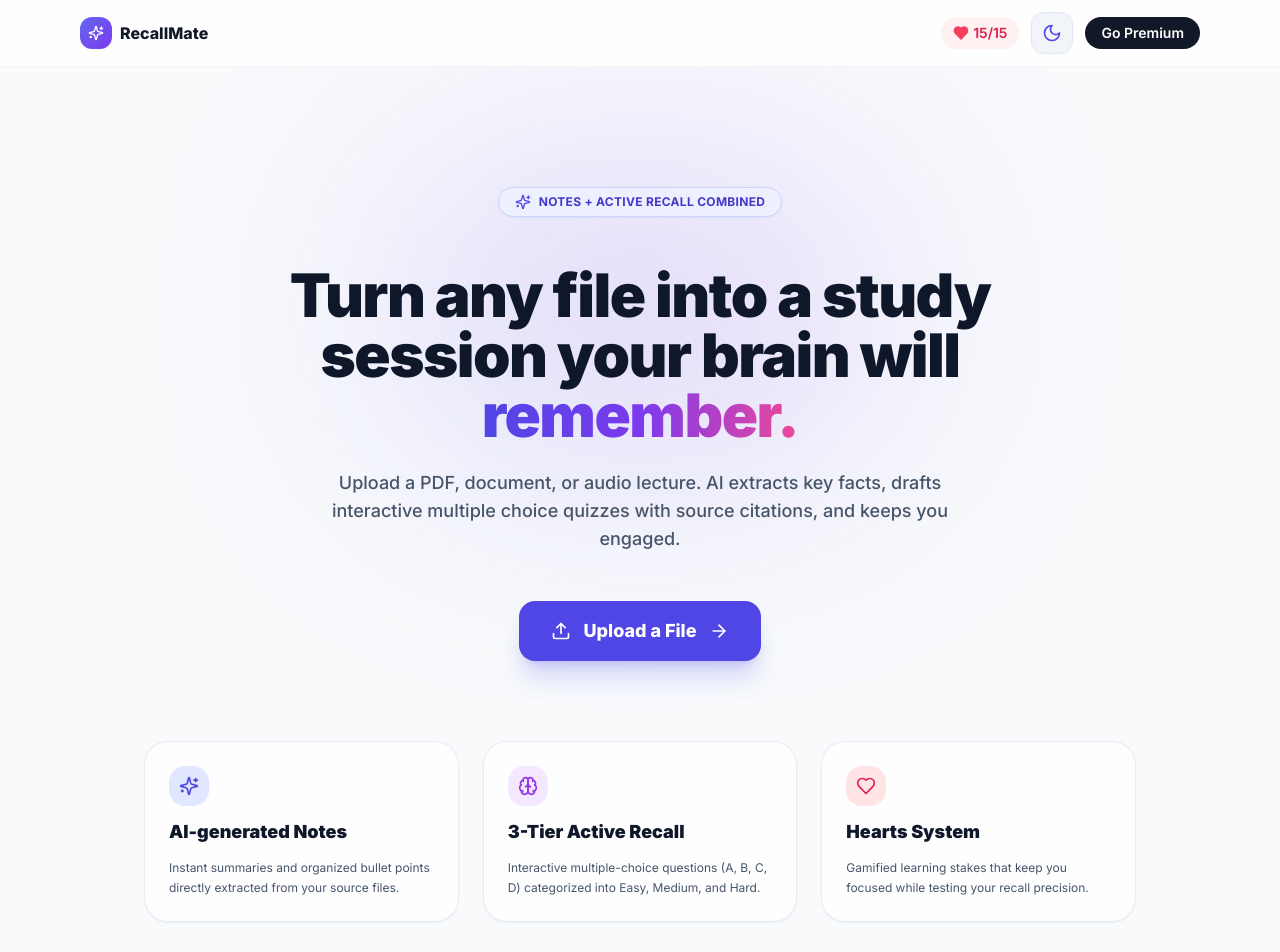
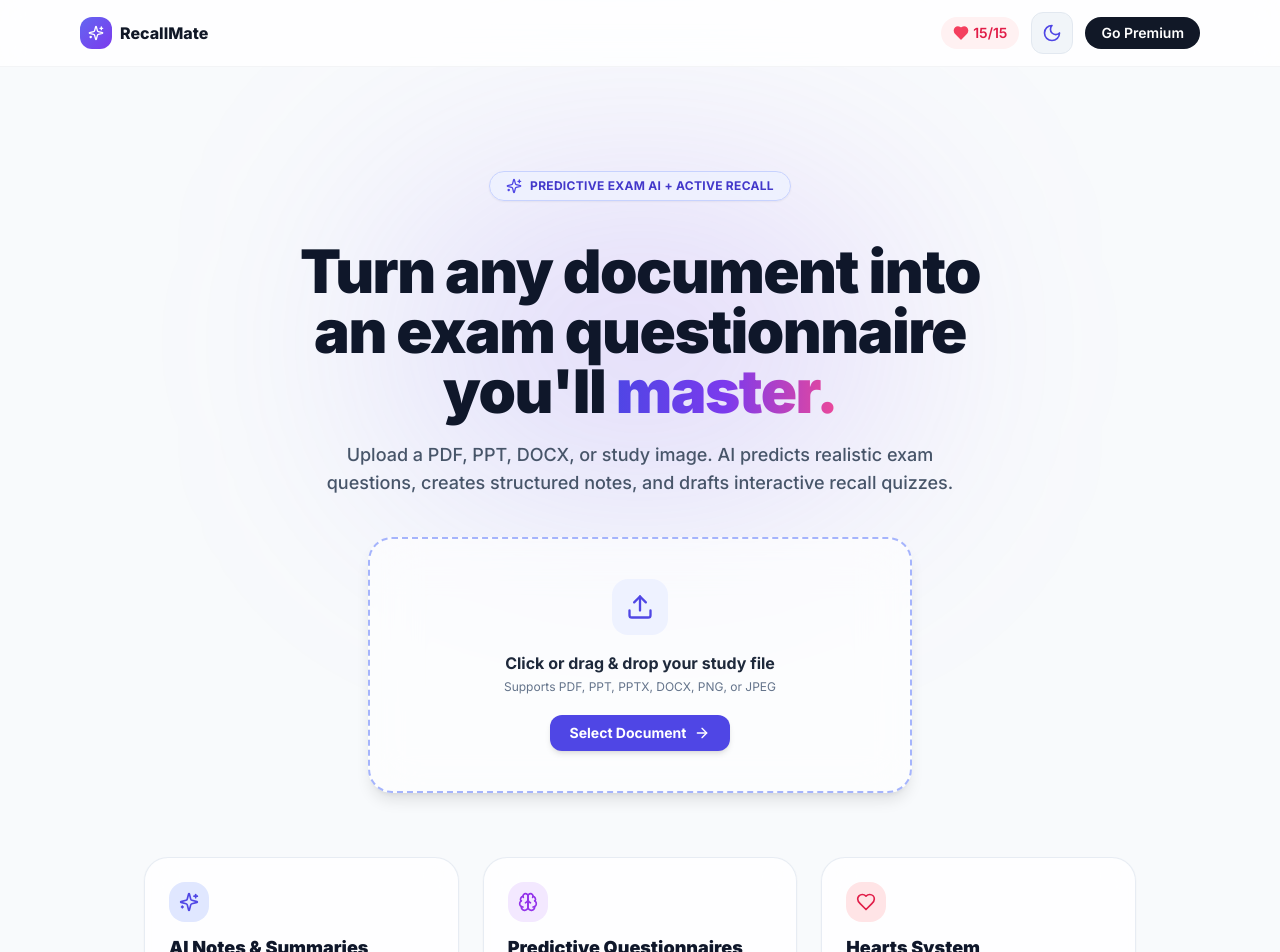
Before and after one commit to mmmedea/Recallmate, a Next.js app: page / in a window 1280 px wide. Shown: the top 952 px of the page. Built offline with nearby package versions, Linux system fonts and the light colour scheme.

Commit message:
Add predictive exam generation, balance difficulty scenarios, increase randomization temp, and focus on doc/img formats

```diff
--- a/app/layout.tsx
+++ b/app/layout.tsx
@@ -3,12 +3,13 @@ import { Inter } from "next/font/google";
 import "@/app/globals.css";
 import Navbar from "@/components/Navbar";
 import { ThemeProvider } from "@/components/ThemeProvider";
+import InactivityPreventer from "@/components/InactivityPreventer";
 
 const inter = Inter({ subsets: ["latin"] });
 
 export const metadata: Metadata = {
   title: "RecallMate – Study Smarter with AI",
-  description: "Upload notes, slides, or videos and let AI turn them into active recall questions.",
+  description: "Upload study documents or images and let AI turn them into predictive exam questions and active recall quizzes.",
 };
 
 export default function RootLayout({ children }: { children: React.ReactNode }) {
@@ -16,6 +17,7 @@ export default function RootLayout({ children }: { children: React.ReactNode })
     <html lang="en" suppressHydrationWarning>
       <body className={`${inter.className} bg-slate-50 dark:bg-slate-950 text-slate-900 dark:text-slate-100 min-h-screen transition-colors duration-200 antialiased`}>
         <ThemeProvider attribute="class" defaultTheme="system" enableSystem>
+          <InactivityPreventer />
           <Navbar />
           <main className="mx-auto max-w-6xl px-4 pb-20 pt-6">{children}</main>
         </ThemeProvider>
--- a/app/page.tsx
+++ b/app/page.tsx
@@ -1,11 +1,22 @@
 "use client";
 
-import Link from "next/link";
-import { Upload, Sparkles, Brain, Heart, ArrowRight } from "lucide-react";
+import { useState } from "react";
+import { Upload, Sparkles, Brain, Heart, FileText, ArrowRight } from "lucide-react";
 
 export default function HomePage() {
+  const [selectedFile, setSelectedFile] = useState<File | null>(null);
+
+  const handleFileChange = (e: React.ChangeEvent<HTMLInputElement>) => {
+    const file = e.target.files?.[0];
+    if (file) {
+      setSelectedFile(file);
+      // Process file or trigger navigation/upload logic here
+      console.log("File selected:", file.name);
+    }
+  };
+
   return (
-    <div className="relative min-h-[85vh] flex flex-col justify-center items-center text-center space-y-12 py-12 transition-colors duration-300">
+    <div className="relative min-h-[85vh] flex flex-col justify-center items-center text-center space-y-10 py-10 transition-colors duration-300">
       {/* Soft Background Gradient Glows */}
       <div className="absolute top-1/4 left-1/2 -translate-x-1/2 -translate-y-1/2 w-[500px] h-[300px] bg-gradient-to-tr from-indigo-500/20 to-purple-500/20 blur-[120px] rounded-full pointer-events-none -z-10" />
 
@@ -13,48 +24,70 @@ export default function HomePage() {
       <div className="inline-flex items-center gap-2 px-4 py-1.5 rounded-full border border-indigo-200 dark:border-indigo-800/60 bg-indigo-50/80 dark:bg-indigo-950/50 backdrop-blur-md shadow-sm">
         <Sparkles className="w-4 h-4 text-indigo-600 dark:text-indigo-400" />
         <span className="text-xs font-bold tracking-wide text-indigo-700 dark:text-indigo-300 uppercase">
-          Notes + Active Recall Combined
+          Predictive Exam AI + Active Recall
         </span>
       </div>
 
       {/* Main Heading & Subtitle */}
-      <div className="max-w-3xl space-y-6 px-4">
+      <div className="max-w-3xl space-y-5 px-4">
         <h1 className="text-4xl sm:text-6xl font-black tracking-tight text-slate-900 dark:text-white leading-[1.15]">
-          Turn any file into a study session your brain will{" "}
+          Turn any document into an exam questionnaire you'll{" "}
           <span className="bg-gradient-to-r from-indigo-600 via-violet-600 to-pink-500 bg-clip-text text-transparent">
-            remember.
+            master.
           </span>
         </h1>
         <p className="text-base sm:text-lg font-medium text-slate-600 dark:text-slate-300 leading-relaxed max-w-2xl mx-auto">
-          Upload a PDF, document, or audio lecture. AI extracts key facts, drafts interactive
-          multiple choice quizzes with source citations, and keeps you engaged.
+          Upload a PDF, PPT, DOCX, or study image. AI predicts realistic exam questions, creates structured notes, and drafts interactive recall quizzes.
         </p>
       </div>
 
-      {/* CTA Upload Button */}
-      <div>
-        <Link
-          href="/upload"
-          className="inline-flex items-center gap-3 px-8 py-4 rounded-2xl bg-indigo-600 hover:bg-indigo-700 dark:bg-indigo-500 dark:hover:bg-indigo-600 text-white font-extrabold text-lg shadow-xl shadow-indigo-500/25 hover:scale-[1.02] active:scale-[0.98] transition-all duration-200"
+      {/* File Upload Dropzone UI Box */}
+      <div className="w-full max-w-xl px-4">
+        <label
+          htmlFor="file-upload"
+          className="group relative cursor-pointer flex flex-col items-center justify-center p-8 sm:p-10 border-2 border-dashed border-indigo-300 dark:border-indigo-900/80 hover:border-indigo-500 dark:hover:border-indigo-500 bg-white/60 dark:bg-slate-900/60 backdrop-blur-xl rounded-3xl transition-all duration-200 shadow-lg hover:shadow-indigo-500/10"
         >
-          <Upload className="w-5 h-5" />
-          <span>Upload a File</span>
-          <ArrowRight className="w-5 h-5" />
-        </Link>
+          <div className="w-14 h-14 rounded-2xl bg-indigo-50 dark:bg-indigo-950/80 flex items-center justify-center text-indigo-600 dark:text-indigo-400 group-hover:scale-110 transition-transform mb-4">
+            <Upload className="w-7 h-7" />
+          </div>
+
+          <div className="space-y-1 mb-2">
+            <p className="text-base font-bold text-slate-800 dark:text-slate-200">
+              {selectedFile ? selectedFile.name : "Click or drag & drop your study file"}
+            </p>
+            <p className="text-xs text-slate-500 dark:text-slate-400">
+              Supports PDF, PPT, PPTX, DOCX, PNG, or JPEG
+            </p>
+          </div>
+
+          <div className="inline-flex items-center gap-2 mt-3 px-5 py-2 rounded-xl bg-indigo-600 hover:bg-indigo-700 text-white font-bold text-sm transition-all shadow-md">
+            <span>{selectedFile ? "Change File" : "Select Document"}</span>
+            <ArrowRight className="w-4 h-4" />
+          </div>
+
+          {/* Hidden File Input Element */}
+          <input
+            type="file"
+            accept=".pdf,.ppt,.pptx,.doc,.docx,image/png,image/jpeg,image/jpg"
+            className="hidden"
+            id="file-upload"
+            onChange={handleFileChange}
+          />
+        </label>
       </div>
 
       {/* Feature Grid */}
-      <div className="grid grid-cols-1 sm:grid-cols-3 gap-6 max-w-5xl w-full px-4 pt-8">
+      <div className="grid grid-cols-1 sm:grid-cols-3 gap-6 max-w-5xl w-full px-4 pt-6">
         {/* Card 1 */}
         <div className="p-6 rounded-3xl bg-white/80 dark:bg-slate-900/80 border border-slate-200/80 dark:border-slate-800 backdrop-blur-lg shadow-sm hover:shadow-md transition-all text-left space-y-3">
           <div className="w-10 h-10 rounded-2xl bg-indigo-100 dark:bg-indigo-950/80 flex items-center justify-center text-indigo-600 dark:text-indigo-400">
             <Sparkles className="w-5 h-5" />
           </div>
           <h3 className="text-lg font-black text-slate-900 dark:text-white">
-            AI-generated Notes
+            AI Notes & Summaries
           </h3>
           <p className="text-xs text-slate-600 dark:text-slate-400 leading-relaxed">
-            Instant summaries and organized bullet points directly extracted from your source files.
+            Clear summaries and structured bullet points with practical examples directly extracted from your text.
           </p>
         </div>
 
@@ -64,10 +97,10 @@ export default function HomePage() {
             <Brain className="w-5 h-5" />
           </div>
           <h3 className="text-lg font-black text-slate-900 dark:text-white">
-            3-Tier Active Recall
+            Predictive Questionnaires
           </h3>
           <p className="text-xs text-slate-600 dark:text-slate-400 leading-relaxed">
-            Interactive multiple-choice questions (A, B, C, D) categorized into Easy, Medium, and Hard.
+            Forecasts realistic test questions divided into Easy, Medium, and Hard difficulty levels.
           </p>
         </div>
 
--- a/components/FileUploader.tsx
+++ b/components/FileUploader.tsx
@@ -1,7 +1,7 @@
 "use client";
 
 import { useRef, useState } from "react";
-import { UploadCloud, FileText, Video } from "lucide-react";
+import { UploadCloud, FileText, Image as ImageIcon } from "lucide-react";
 
 export default function FileUploader({
   onFileSelected,
@@ -31,27 +31,40 @@ export default function FileUploader({
         handleFiles(e.dataTransfer.files);
       }}
       onClick={() => !disabled && inputRef.current?.click()}
-      className={`flex cursor-pointer flex-col items-center justify-center rounded-3xl border-2 border-dashed p-12 text-center transition ${
-        isDragging ? "border-indigo-400 bg-indigo-50" : "border-gray-200 bg-white"
+      className={`flex cursor-pointer flex-col items-center justify-center rounded-3xl border-2 border-dashed p-10 text-center transition-all duration-200 ${
+        isDragging
+          ? "border-indigo-500 bg-indigo-50/80 dark:bg-indigo-950/40"
+          : "border-slate-300 dark:border-slate-800 bg-white dark:bg-slate-900 hover:border-indigo-400 dark:hover:border-indigo-500"
       } ${disabled ? "pointer-events-none opacity-60" : ""}`}
     >
       <input
         ref={inputRef}
         type="file"
-        hidden
-        accept=".pdf,.docx,.txt,.md,video/*,audio/*"
+        className="hidden"
+        accept=".pdf,.ppt,.pptx,.doc,.docx,image/png,image/jpeg,image/jpg"
         onChange={(e) => handleFiles(e.target.files)}
+        disabled={disabled}
       />
-      <div className="mb-4 flex h-14 w-14 items-center justify-center rounded-2xl bg-indigo-50">
-        <UploadCloud className="h-7 w-7 text-indigo-500" />
+
+      <div className="mb-4 flex h-14 w-14 items-center justify-center rounded-2xl bg-indigo-50 dark:bg-indigo-950/80 text-indigo-600 dark:text-indigo-400">
+        <UploadCloud className="h-7 w-7" />
       </div>
-      <p className="font-semibold text-gray-900">Drop a file or click to upload</p>
-      <p className="mt-1 text-sm text-gray-400">
-        PDF, DOCX, TXT, or video/audio for automatic transcription
+
+      <p className="text-base font-bold text-slate-900 dark:text-white">
+        Drop a file or click to upload
       </p>
-      <div className="mt-4 flex items-center gap-4 text-xs text-gray-400">
-        <span className="flex items-center gap-1"><FileText className="h-3.5 w-3.5" /> Documents</span>
-        <span className="flex items-center gap-1"><Video className="h-3.5 w-3.5" /> Video / Audio</span>
+
+      <p className="mt-1 text-xs font-medium text-slate-500 dark:text-slate-400">
+        Supports PDF, PPT, PPTX, DOCX, PNG, or JPEG
+      </p>
+
+      <div className="mt-5 flex items-center gap-6 text-xs font-semibold text-slate-400 dark:text-slate-500">
+        <span className="flex items-center gap-1.5">
+          <FileText className="h-4 w-4 text-indigo-500" /> Documents
+        </span>
+        <span className="flex items-center gap-1.5">
+          <ImageIcon className="h-4 w-4 text-purple-500" /> Images
+        </span>
       </div>
     </div>
   );
--- /dev/null
+++ b/components/InactivityPreventer.tsx
@@ -0,0 +1,17 @@
+"use client";
+
+import { useEffect } from "react";
+
+export default function InactivityPreventer() {
+  useEffect(() => {
+    // Ping/touch interval to reset any idle timer detectors
+    // Dispatches a small, harmless DOM event every 45 seconds to keep the session active and tab awake
+    const keepAliveInterval = setInterval(() => {
+      window.dispatchEvent(new Event("activityping"));
+    }, 45000);
+
+    return () => clearInterval(keepAliveInterval);
+  }, []);
+
+  return null;
+}
```
Also changed, not shown: app/api/generate-content/route.ts (+15 -13 lines).
